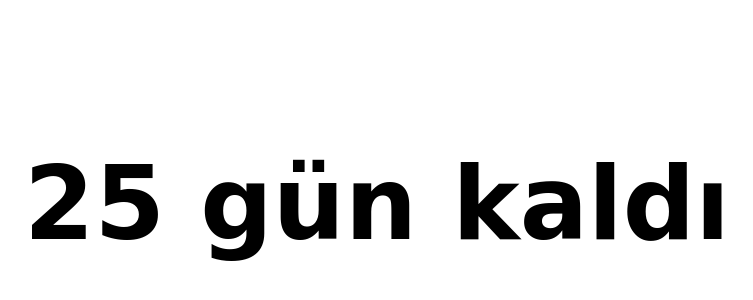
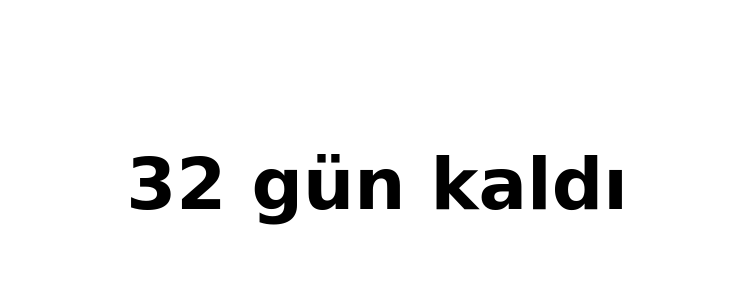
Before and after one commit to huseyin28/huseyin28.github.io, a plain HTML site: page vuslat.html in a window 1280 px wide. Shown: the part 224-524 px from the top of the page, without its empty margins (263-1016 px from the left). Drawn offline with Linux system fonts and the light colour scheme; a web font is replaced by a local one.

Commit message:
date update

```diff
--- a/vuslat.html
+++ b/vuslat.html
@@ -12,10 +12,11 @@
             font-family: 'Unbounded', cursive;
         }
         h1{
-            font-size: 76pt;
+            font-size: 54pt;
             line-height: 90vh;
             width: 100%;
             text-align: center;
+            white-space: nowrap;
         }
     </style>
 </head>
@@ -24,7 +25,7 @@
     <h1 id="demo"></h1>
     <script>
         const dtnow = Date.now();
-        const dthedef = new Date(2023, 00, 21, 08, 30, 0, 0);
+        const dthedef = new Date(2023, 00, 28, 08, 30, 0, 0);
         let fark = null;
         yaz();
         setInterval(yaz, 10000)
```
